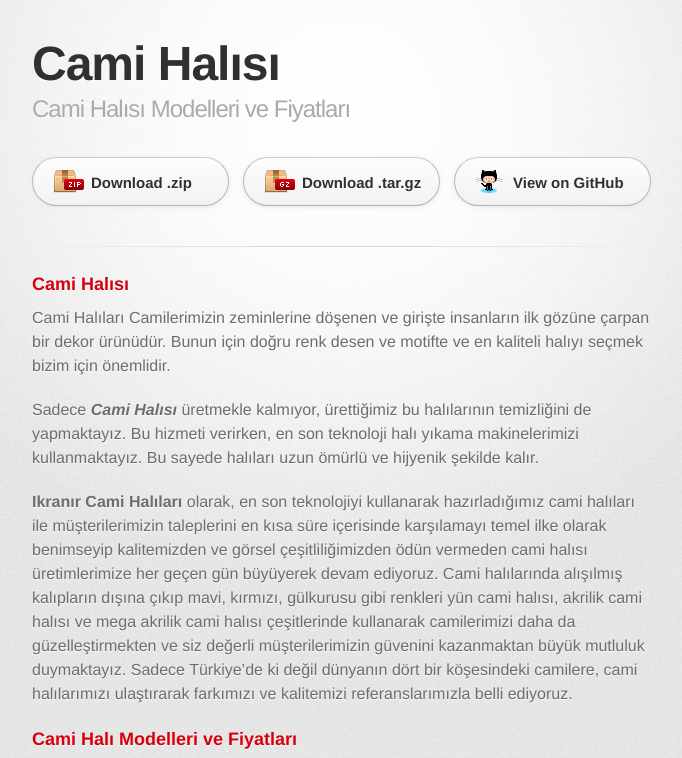
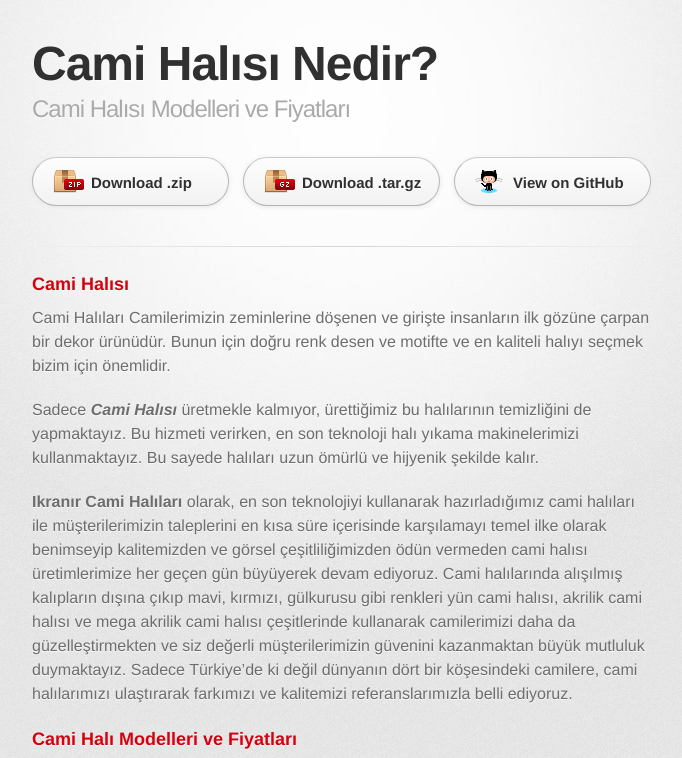
Before and after one commit to ikranurhali/cami-halisi, a plain HTML site: page index.html in a window 1280 px wide. Shown: the top 758 px of the page, without its empty margins (298-980 px from the left). Drawn offline with Linux system fonts and the light colour scheme; a web font is replaced by a local one.

Commit message:
Update index.html

```diff
--- a/index.html
+++ b/index.html
@@ -19,7 +19,7 @@
       <div class="inner">
 
         <header>
-          <h1>Cami Halısı</h1>
+          <h1>Cami Halısı Nedir?</h1>
           <h2>Cami Halısı Modelleri ve Fiyatları</h2>
         </header>
 
```
